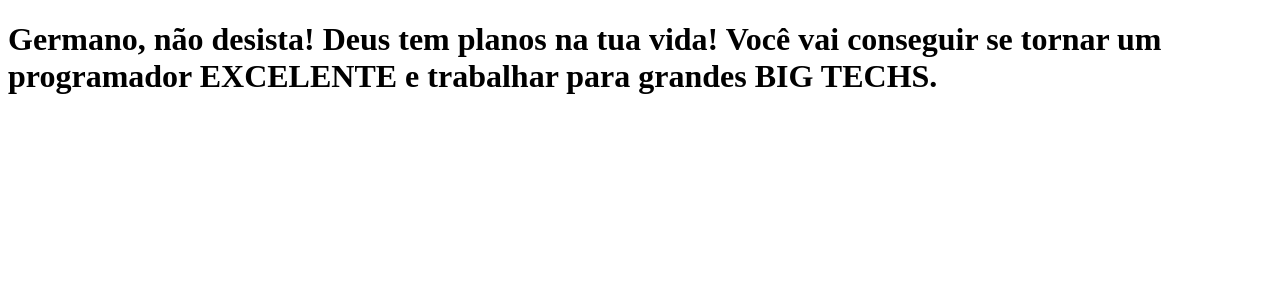
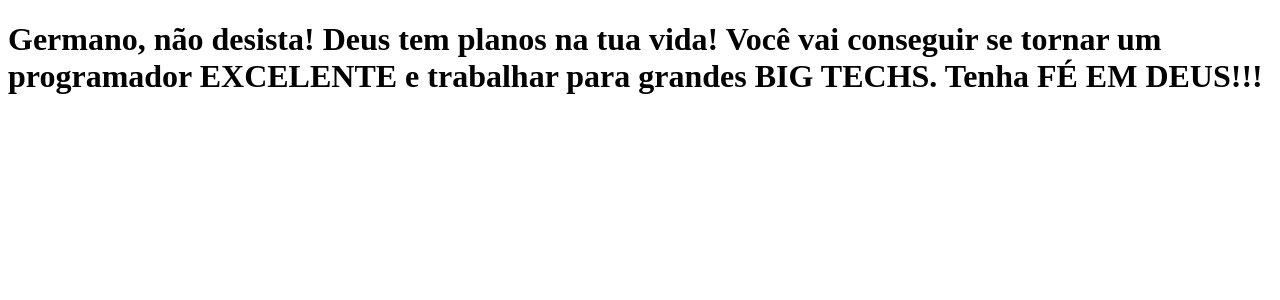
Before and after one commit to GermanoMan0el/clone-tabnews, a Next.js app: page / in a window 1280 px wide. Shown: the top 300 px of the page. Built offline with nearby package versions, Linux system fonts and the light colour scheme.

Commit message:
adicionando uma frase de efeito no nosso arquivo page

```diff
--- a/pages/index.js
+++ b/pages/index.js
@@ -1,5 +1,5 @@
 function Home() {
-    return <h1>Germano, não desista! Deus tem planos na tua vida! Você vai conseguir se tornar um programador EXCELENTE e trabalhar para grandes BIG TECHS.</h1>
+    return <h1>Germano, não desista! Deus tem planos na tua vida! Você vai conseguir se tornar um programador EXCELENTE e trabalhar para grandes BIG TECHS. Tenha FÉ EM DEUS!!!</h1>
 }
 
 export default Home;
```
